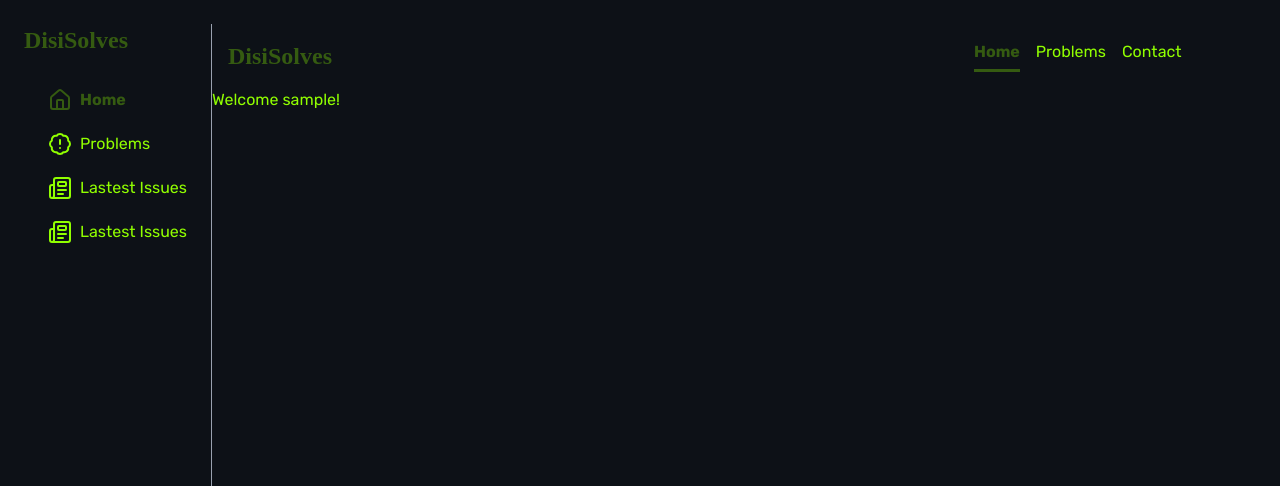
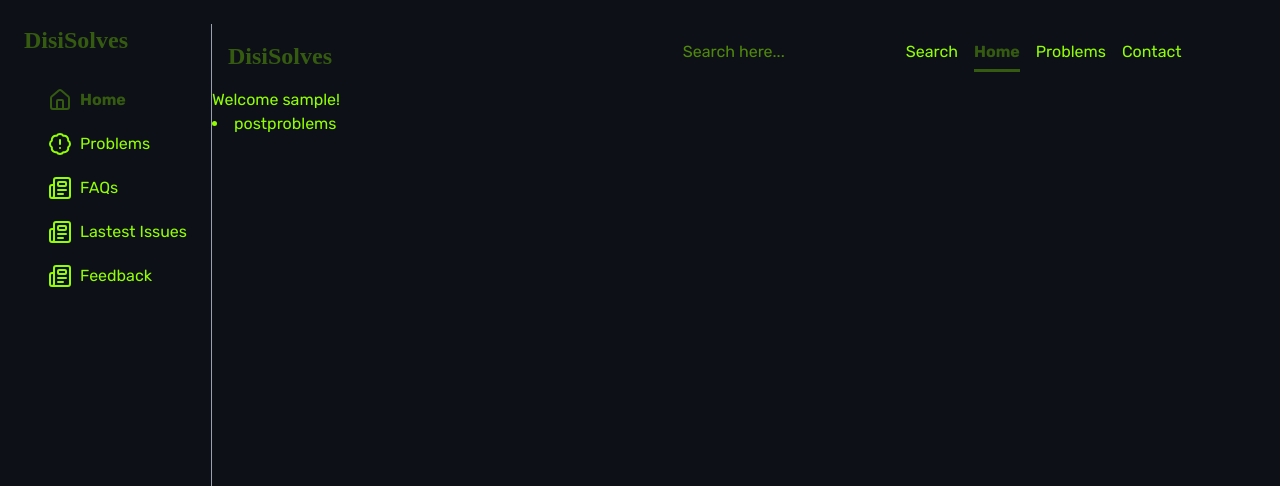
Before and after one commit to BiancaShira/DisiSolves_project, a Flask app: page /admin/dashboard in a window 1280 px wide. Shown: the top 486 px of the page. Run offline with Flask 3, Linux system fonts and the light colour scheme; the visitor is signed in with stand-in values (Sample User, id 1); style sheets or scripts are compiled from the project's sources.

Commit message:
added the search bar, enabled the posting to be dynamic and added a feedback page

```diff
--- a/app.py
+++ b/app.py
@@ -97,7 +97,8 @@ def login():
 def admin_dashboard():
     return render_template("./admin/admin_dashboard.html", username = current_user.username)
 
-@app.route("/admin/problems/post" , methods=["GET" , "POST"])
+@app.route("/admin/dashboard/problems/post" , methods=["GET" , "POST"])
+@login_required
 def post_problems():
     if request.method == "POST":
         problem_title = request.form.get('problem_title')
@@ -123,13 +124,17 @@ def post_problems():
                 problem_description = problem_description,
                 software_types = software_types,
                 solution = solution,
-                posted_by = "Bianca"
+                posted_by = current_user.username
             ))
 
             db.session.commit()
 
             return redirect("/")
     return render_template("admin/post_problems.html")
+
+@app.route("/feedback")
+def feedback():
+    return render_template("feedback.html")
 
 class Problems(db.Model):
     id = db.Column(db.Integer , primary_key=True)
--- a/templates/admin/admin_dashboard.html
+++ b/templates/admin/admin_dashboard.html
@@ -5,6 +5,7 @@ Admin dashboard
 
 {%block content%}
 <h1>Welcome {{username}}!</h1>
+<li><a href="/admin/dashboard/problems/post">post</a>problems</li>
 <style>
               nav{
                             color: rgb(145, 255, 0);
--- a/templates/admin/post_problems.html
+++ b/templates/admin/post_problems.html
@@ -8,7 +8,7 @@
     {{message}}
  </div>
 {% endfor %}
-    <form action="/admin/problems/post" method="post">
+    <form action="/admin/dashboard/problems/post" method="post">
         <label for="problem_title">Title </label> <br>
         <input value="{{request.form['problem_title']}}" name="problem_title" class="border-2 border-gray-700" type="text" id="problrm_title"><br><br>
         <label for="problem_description">Description </label> <br>
--- a/templates/admin/register.html
+++ b/templates/admin/register.html
@@ -11,7 +11,7 @@ Register
 <div>
     <form method="POST" action="/admin/register">
         <div>
-            <label for="username">Enter username</label><br>7
+            <label for="username">Enter username</label><br>
             <input type="text" name="username" placeholder="Username" required>
         </div>
 
--- a/templates/base.html
+++ b/templates/base.html
@@ -28,19 +28,21 @@
                                   </li>
                                   <li class="flex gap-2">
                                       <svg xmlns="http://www.w3.org/2000/svg" width="24" height="24" viewBox="0 0 24 24" fill="none" stroke="currentColor" stroke-width="2" stroke-linecap="round" stroke-linejoin="round" class="lucide lucide-badge-alert-icon lucide-badge-alert"><path d="M3.85 8.62a4 4 0 0 1 4.78-4.77 4 4 0 0 1 6.74 0 4 4 0 0 1 4.78 4.78 4 4 0 0 1 0 6.74 4 4 0 0 1-4.77 4.78 4 4 0 0 1-6.75 0 4 4 0 0 1-4.78-4.77 4 4 0 0 1 0-6.76Z"/><line x1="12" x2="12" y1="8" y2="12"/><line x1="12" x2="12.01" y1="16" y2="16"/></svg>
-                                      <a href="">Problems</a>
+                                      <a href="/problems">Problems</a>
                                   </li>
                                   <li class="flex gap-2">
                                       <svg xmlns="http://www.w3.org/2000/svg" width="24" height="24" viewBox="0 0 24 24" fill="none" stroke="currentColor" stroke-width="2" stroke-linecap="round" stroke-linejoin="round" class="lucide lucide-newspaper-icon lucide-newspaper"><path d="M15 18h-5"/><path d="M18 14h-8"/><path d="M4 22h16a2 2 0 0 0 2-2V4a2 2 0 0 0-2-2H8a2 2 0 0 0-2 2v16a2 2 0 0 1-4 0v-9a2 2 0 0 1 2-2h2"/><rect width="8" height="4" x="10" y="6" rx="1"/></svg>
-                                      <a href="">Lastest Issues</a>
+                                      <a href="">FAQs</a>
                                   </li>
-
-                                  <ul>
                                       <li class="flex gap-2">
                                           <svg xmlns="http://www.w3.org/2000/svg" width="24" height="24" viewBox="0 0 24 24" fill="none" stroke="currentColor" stroke-width="2" stroke-linecap="round" stroke-linejoin="round" class="lucide lucide-newspaper-icon lucide-newspaper"><path d="M15 18h-5"/><path d="M18 14h-8"/><path d="M4 22h16a2 2 0 0 0 2-2V4a2 2 0 0 0-2-2H8a2 2 0 0 0-2 2v16a2 2 0 0 1-4 0v-9a2 2 0 0 1 2-2h2"/><rect width="8" height="4" x="10" y="6" rx="1"/></svg>
                                           <a href="">Lastest Issues</a>
                                       </li>
-                                  </ul>
+                                      <li class="flex gap-2">
+                                        <svg xmlns="http://www.w3.org/2000/svg" width="24" height="24" viewBox="0 0 24 24" fill="none" stroke="currentColor" stroke-width="2" stroke-linecap="round" stroke-linejoin="round" class="lucide lucide-newspaper-icon lucide-newspaper"><path d="M15 18h-5"/><path d="M18 14h-8"/><path d="M4 22h16a2 2 0 0 0 2-2V4a2 2 0 0 0-2-2H8a2 2 0 0 0-2 2v16a2 2 0 0 1-4 0v-9a2 2 0 0 1 2-2h2"/><rect width="8" height="4" x="10" y="6" rx="1"/></svg>
+                                        <a href="/feedback">Feedback</a>
+                                    </li>
+
                               </ul>
 
 
@@ -55,8 +57,13 @@
                                   DisiSolves
                               </div>
                               <ul class="flex gap-4">
-                                <li class="text-[#355B11] font-bold border-b-3"><a href="">Home</a></li>
-                                <li><a href="" class="hover:border-b-3  transition-all delay-100">Problems</a></li>
+                                <li>
+                                    <form action="/search" method="GET">
+                                      <input type="text" name="query" placeholder="Search here..." />
+                                      <button type="submit">Search</button>
+                                    </form></li>
+                                <li class="text-[#355B11] font-bold border-b-3"><a href="{{url_for('index')}}">Home</a></li>
+                                <li><a href="{{url_for('problems')}}" class="hover:border-b-3  transition-all delay-100">Problems</a></li>
                                 <li><a href="" class="hover:border-b-3 transition-all delay-100">Contact</a></li>
 
                               </ul>
```
Also changed, not shown: templates/feedback.html (added, +9 -0 lines).
